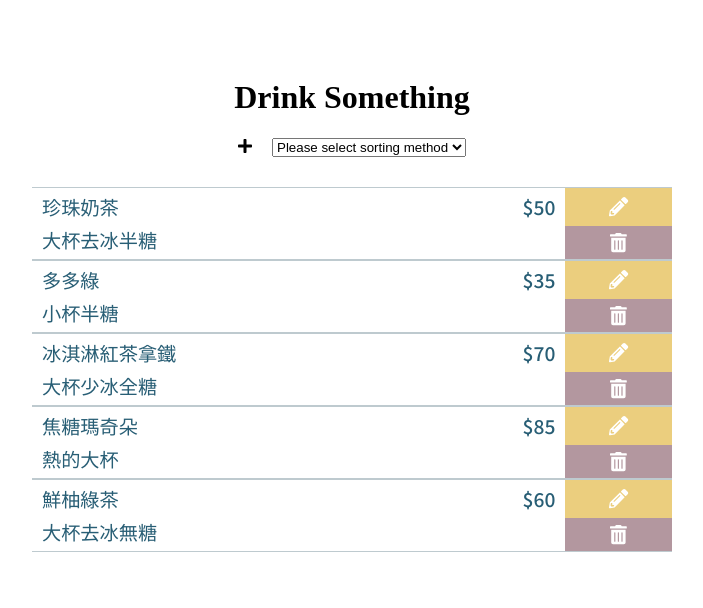
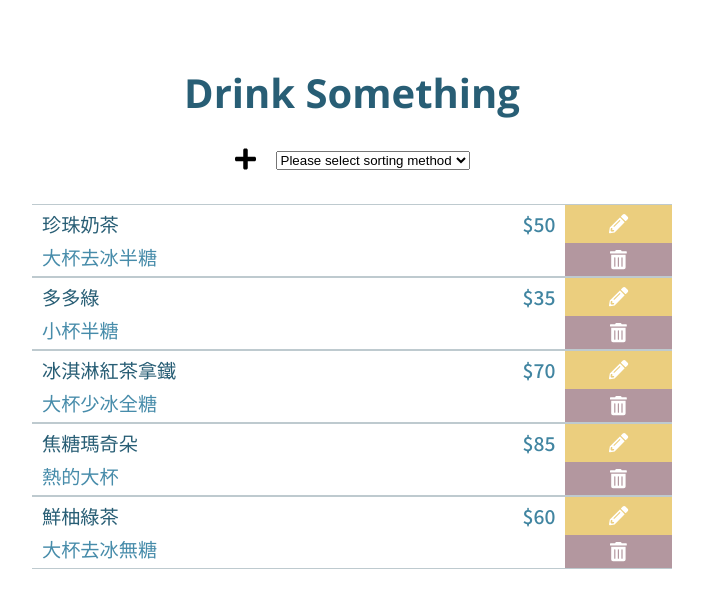
Before and after one commit to DawsonChang/drink-something, a Vue app: page / in a window 1280 px wide. Shown: the top 608 px of the page, without its empty margins (288-991 px from the left). Built offline with nearby package versions, Linux system fonts and the light colour scheme.

Commit message:
change TitleSection style

```diff
--- a/src/App.vue
+++ b/src/App.vue
@@ -123,13 +123,14 @@ export default {
 <style>
 
 @import url('https://fonts.googleapis.com/css2?family=Noto+Sans+TC:wght@500&display=swap');
+@import url('https://fonts.googleapis.com/css2?family=Open+Sans:wght@400;700&display=swap');
 
 .app {
     width: 50%;
     position: absolute;
     left: 50%;
     transform: translate(-50%, 0);
-    margin: 50px 0;
+    margin: 30px 0;
 }
 
 .list {
--- a/src/components/Card.vue
+++ b/src/components/Card.vue
@@ -44,7 +44,6 @@ export default {
 
 .grid-item div {
   display: flex;
-  color: #285e75;
   font-size: 1.2rem;
   align-items: center;
   height: 100%;
@@ -53,6 +52,9 @@ export default {
 .name {
   grid-area: name;
   padding: 5px 0 5px 10px;
+  div {
+      color: #285e75;
+  }
 }
 
 .price {
@@ -60,13 +62,16 @@ export default {
   padding: 5px 10px 5px 0;
   div {
       justify-content: flex-end;
-      color: #285e75;
+      color: #4185a1;
   }
 }
 
 .notes {
   grid-area: notes;
   padding: 0 0 5px 10px;
+  div {
+      color: #478caa;
+  }
 }
 .edit {
     background-color: #ebce7e;
--- a/src/components/Modal.vue
+++ b/src/components/Modal.vue
@@ -107,7 +107,7 @@ export default {
   margin: auto;
   padding: 0;
   border: 1px solid #888;
-  width: 80%;
+  width: 60%;
   box-shadow: 0 4px 8px 0 rgba(0,0,0,0.2),0 6px 20px 0 rgba(0,0,0,0.19);
 }
 
--- a/src/components/TitleSection.vue
+++ b/src/components/TitleSection.vue
@@ -1,8 +1,10 @@
 <template>
-  <div >
+  <div>
     <h1 class="title">Drink Something</h1>
     <div class="section">
-    <div @click='handleOpenModal("add", {})' class="plus-icon"><font-awesome-icon :icon="['fas', 'plus']" /></div>
+      <div @click='handleOpenModal("add", {})' class="plus-icon">
+        <font-awesome-icon :icon="['fas', 'plus']" />
+      </div>
       <div>
         <select v-model="selected" @click='sortOrder(selected)'>
           <option disabled value="">Please select sorting method</option>
@@ -42,20 +44,26 @@ export default {
 
 .title {
   text-align: center;
+  color: #285e75;
+  font-size: 40px;
+  font-weight: 700;
+  font-family: 'Open Sans', sans-serif;
 }
 
 .section {
   display: flex;
   justify-content: center;
+  align-items: center;
 }
 
 .plus-icon {
   padding-right: 20px;
+  font-size: 1.5rem;
 }
 
 .plus-icon:hover,
 .plus-icon:focus {
-  color: red;
+  color: #285e75;
   text-decoration: none;
   cursor: pointer;
 }
```
Lines whose indentation alone changed are shown as unchanged.
